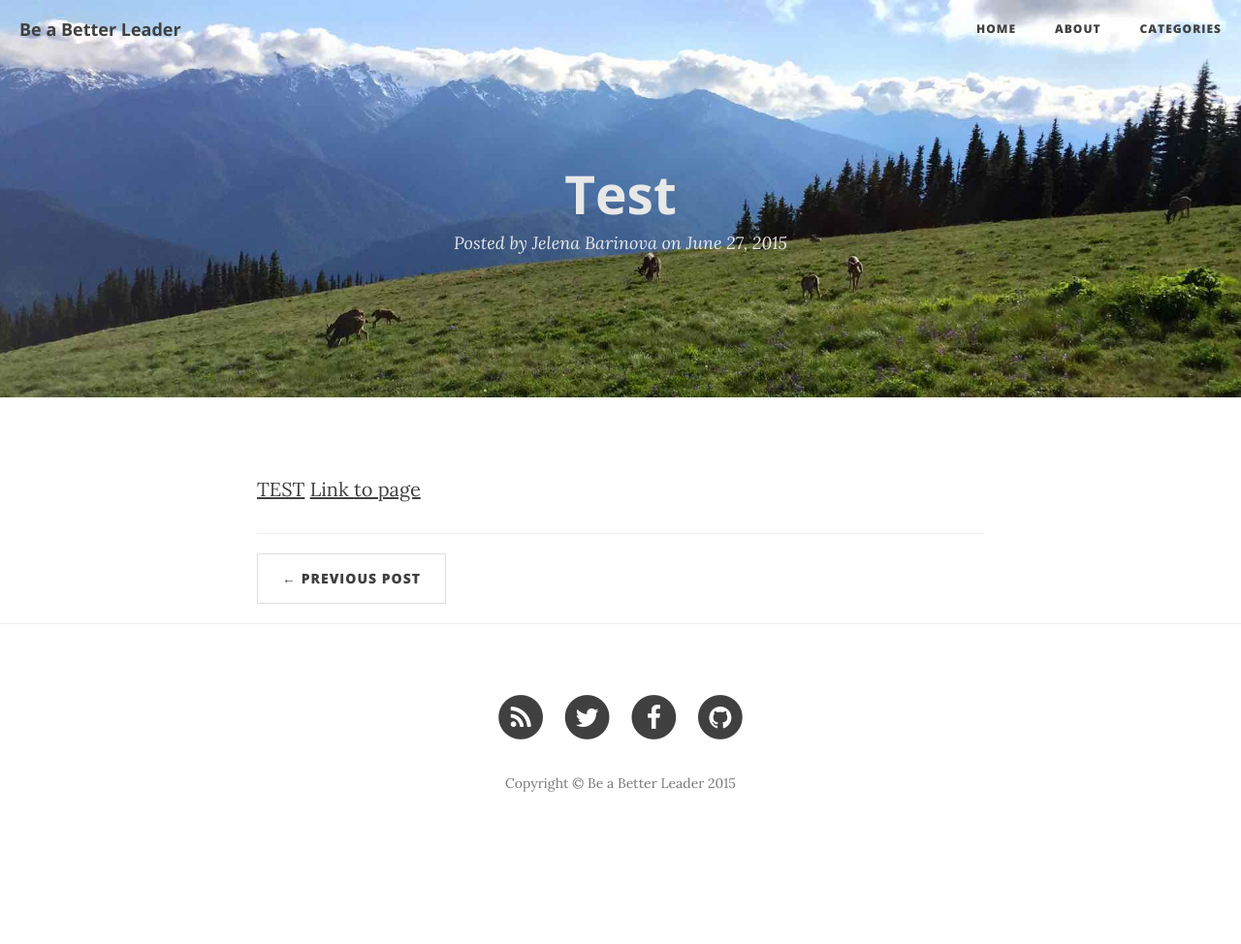
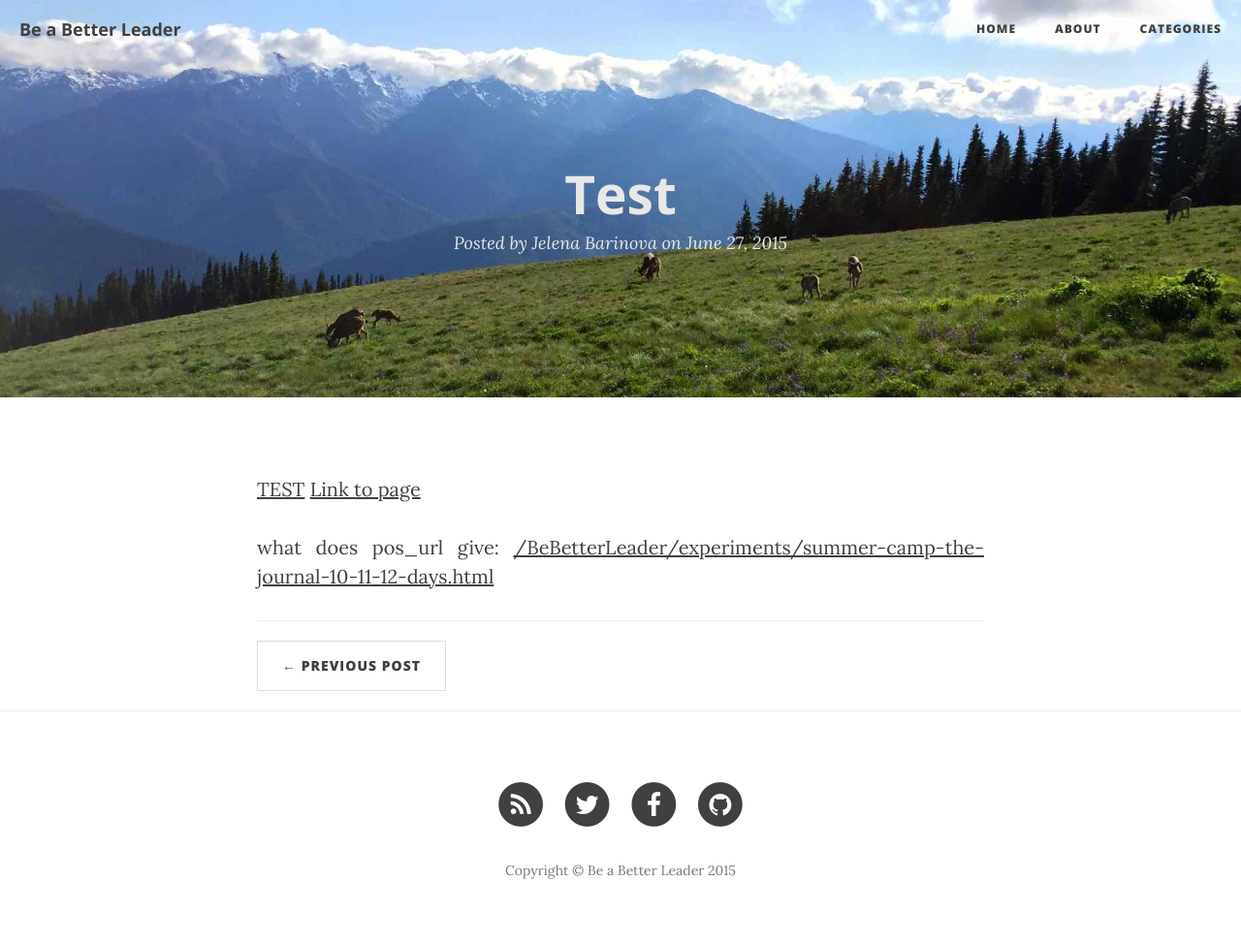
Before and after one commit to JelenaBarinova/BeBetterLeader, a Jekyll site: the page built from _posts/2015-06-27-test.md, in a window 1280 px wide. Shown: the whole page at 97% size. Built offline with Jekyll 4.4.1, drawn with Linux system fonts in a browser that asks for light colours; nearby versions of some CDN libraries; before the commit the page ends 900 px from its top, so only the background shows below that.

Commit message:
testing post_url with baseurl

```diff
--- a/_posts/2015-06-27-test.md
+++ b/_posts/2015-06-27-test.md
@@ -10,3 +10,6 @@ categories:
 
 [TEST]({% post_url 2013-09-20-summer-camp-the-journal-10-11-12-days %})
 [Link to page]({{site.baseurl}}/experiments/summer-camp-the-journal-10-11-12-days.html)
+
+
+what does pos_url give: [{{site.baseurl}}{% post_url 2013-09-20-summer-camp-the-journal-10-11-12-days %}]({{site.baseurl}}{% post_url 2013-09-20-summer-camp-the-journal-10-11-12-days %})
```
Also changed, not shown: 1 other file.
